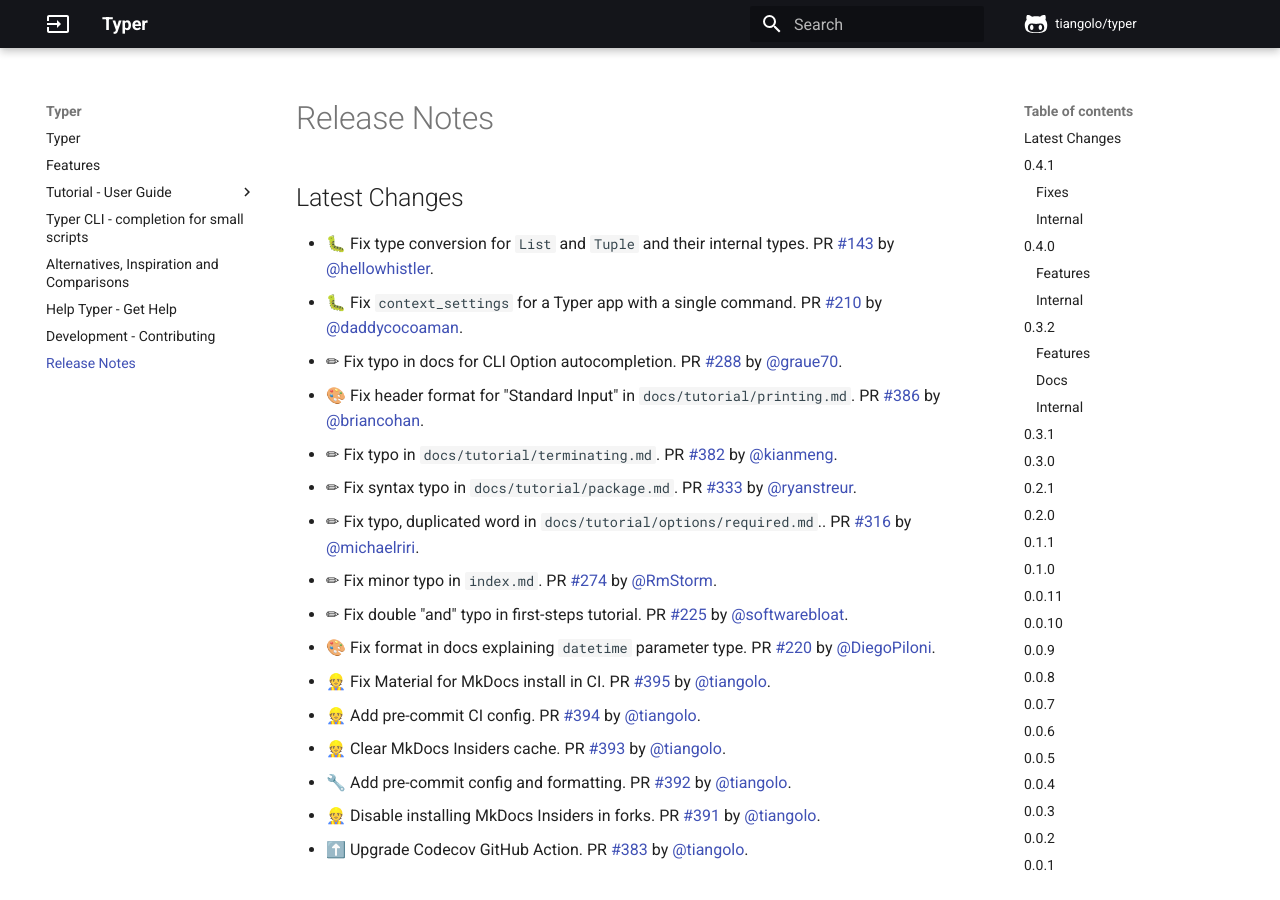
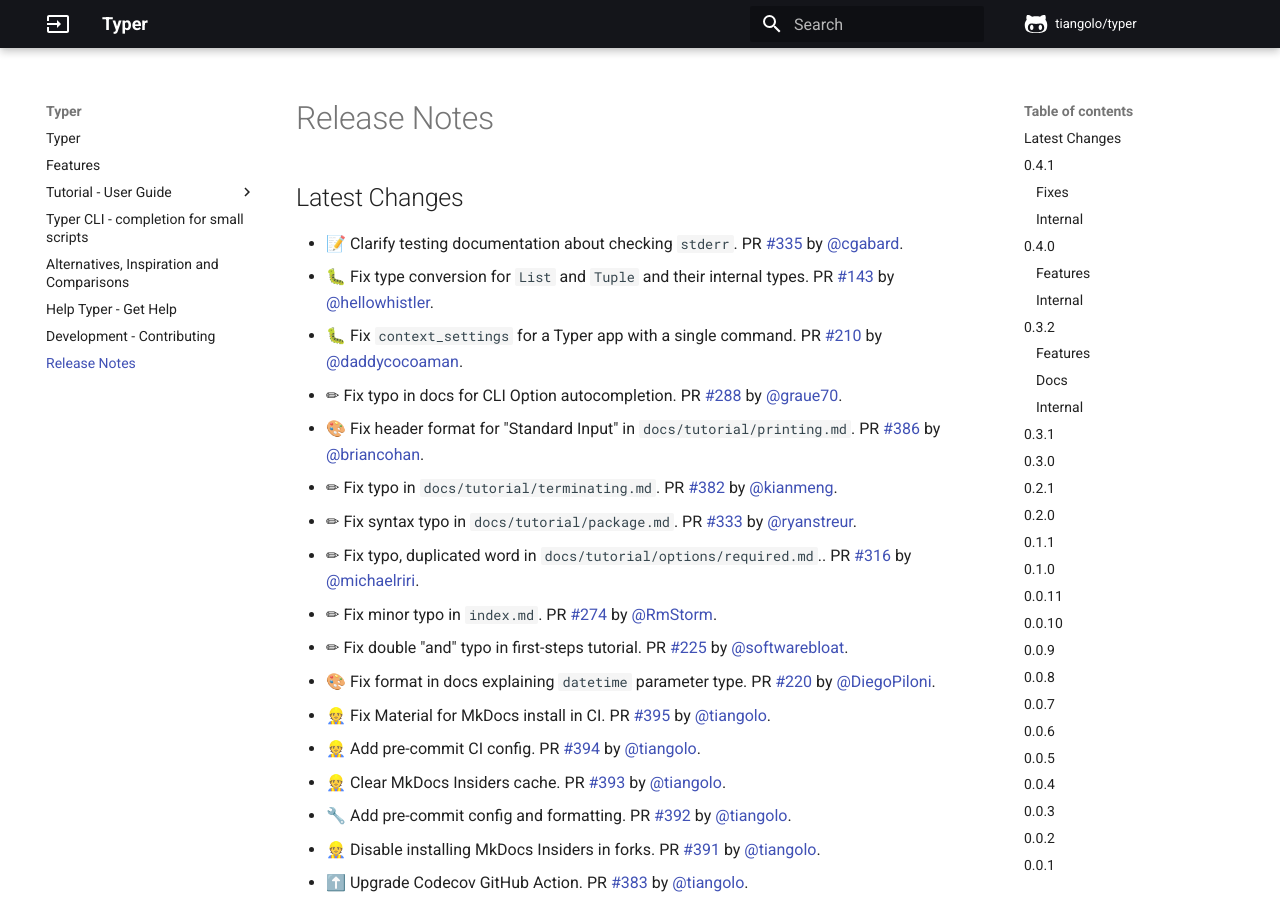
Before and after one commit to RED0731/red_pythonTyper, an MkDocs documentation site: the page built from docs/release-notes.md, in a window 1280 px wide and 900 px high. Built offline with MkDocs 1.6.1 and Material for MkDocs 9.7.7, drawn with Linux system fonts in a browser that asks for light colours; comment, search, counter and statistics services are not loaded.

Commit message:
📝 Update release notes

```diff
--- a/docs/release-notes.md
+++ b/docs/release-notes.md
@@ -1,5 +1,6 @@
 ## Latest Changes
 
+* 📝 Clarify testing documentation about checking `stderr`. PR [#335](https://github.com/tiangolo/typer/pull/335) by [@cgabard](https://github.com/cgabard).
 * 🐛 Fix type conversion for `List` and `Tuple` and their internal types. PR [#143](https://github.com/tiangolo/typer/pull/143) by [@hellowhistler](https://github.com/hellowhistler).
 * 🐛 Fix `context_settings` for a Typer app with a single command. PR [#210](https://github.com/tiangolo/typer/pull/210) by [@daddycocoaman](https://github.com/daddycocoaman).
 * ✏ Fix typo in docs for CLI Option autocompletion. PR [#288](https://github.com/tiangolo/typer/pull/288) by [@graue70](https://github.com/graue70).
```
